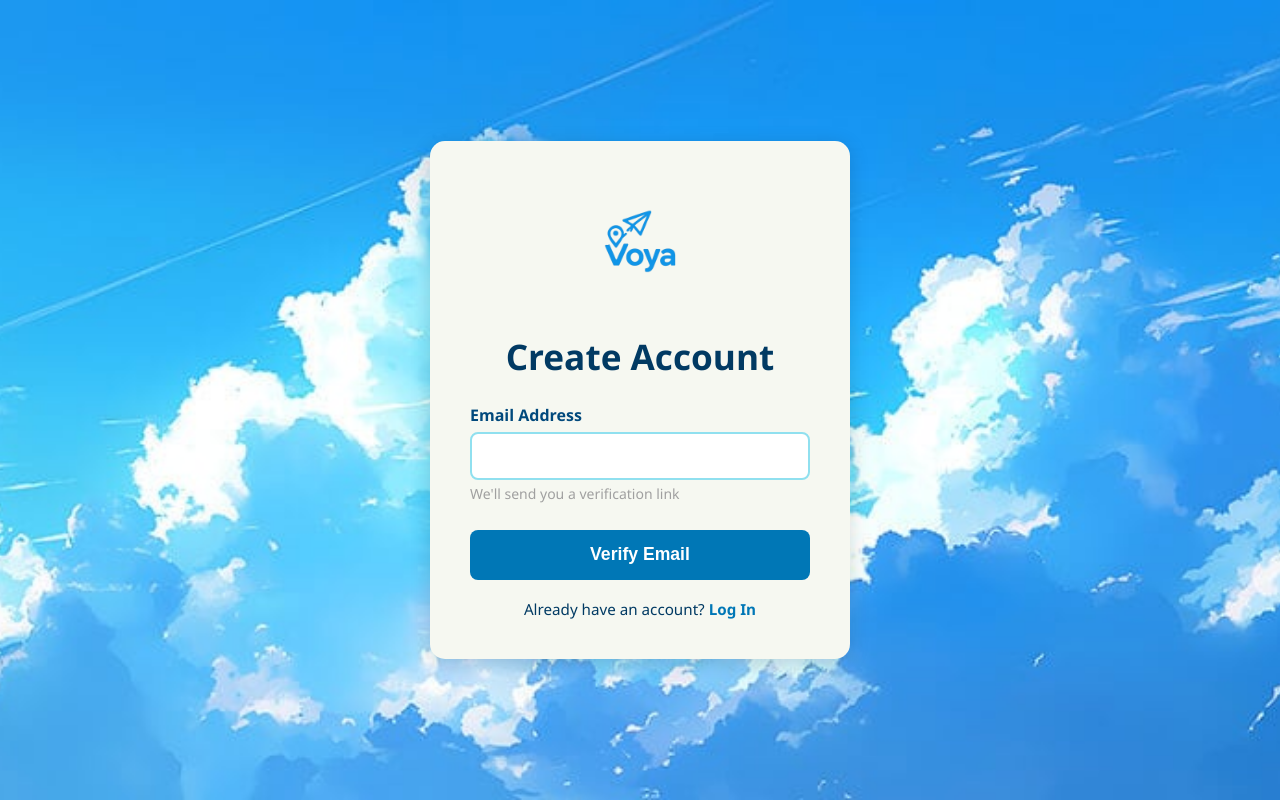
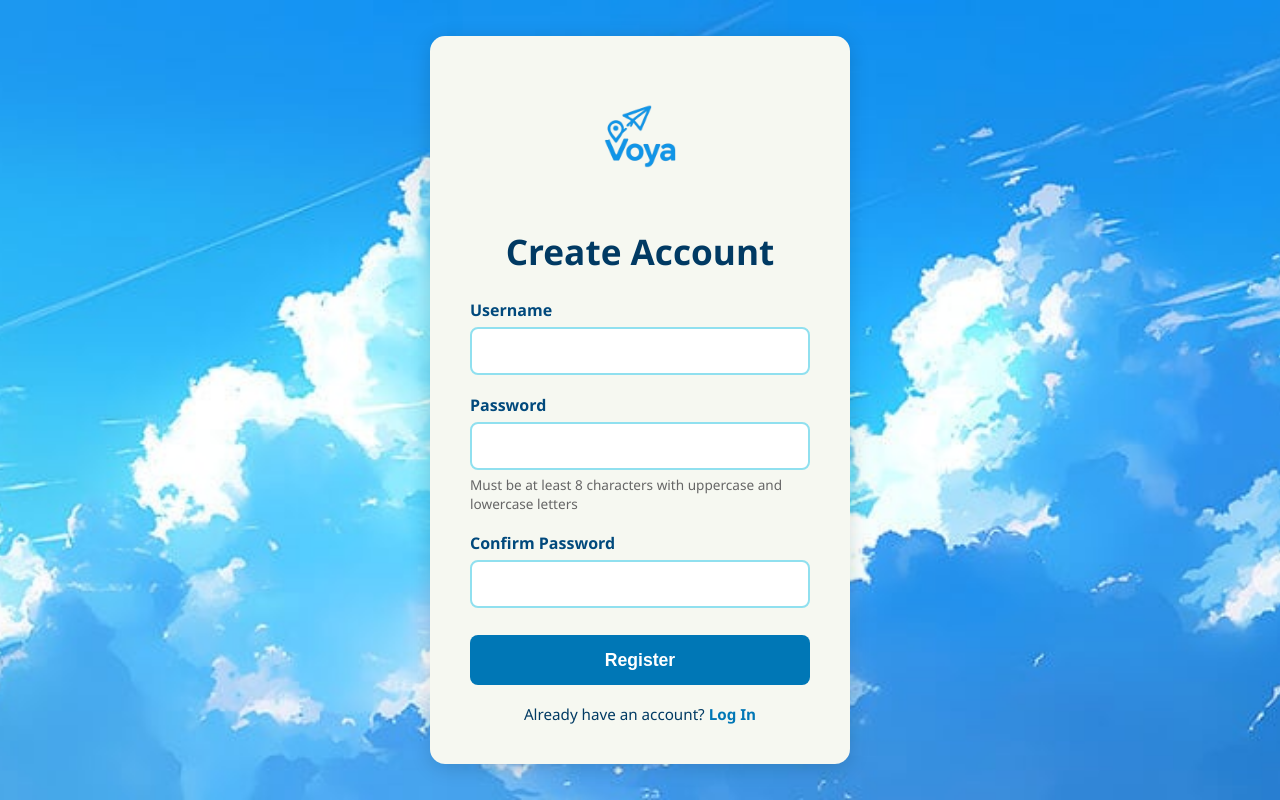
Before and after one commit to Shujimaki/voya, a Flask app: page /register in a window 1280 px wide. Run offline with Flask 3, Linux system fonts and the light colour scheme.

Commit message:
Branch out of Fixed Developer

```diff
--- a/app.py
+++ b/app.py
@@ -7,36 +7,9 @@ from datetime import datetime, timedelta
 from functools import wraps
 import re
 import bcrypt
-from flask_mail import Mail, Message
-from itsdangerous import URLSafeTimedSerializer
-from email_validator import validate_email, EmailNotValidError
-from dotenv import load_dotenv
-import logging
-
-# Configure logging
-logging.basicConfig(level=logging.DEBUG)
-logger = logging.getLogger(__name__)
-
-# Load environment variables from .env file
-load_dotenv()
 
 app = Flask(__name__)
 app.secret_key = os.urandom(24)  # Required for session management
-
-# Email configuration
-app.config['MAIL_SERVER'] = 'smtp.gmail.com'
-app.config['MAIL_PORT'] = 587
-app.config['MAIL_USE_TLS'] = True
-app.config['MAIL_USERNAME'] = os.environ.get('MAIL_USERNAME')
-app.config['MAIL_PASSWORD'] = os.environ.get('MAIL_PASSWORD')
-app.config['MAIL_DEFAULT_SENDER'] = os.environ.get('MAIL_USERNAME')
-
-logger.debug(f"Mail username configured: {app.config['MAIL_USERNAME']}")
-if not app.config['MAIL_USERNAME'] or not app.config['MAIL_PASSWORD']:
-    logger.error("Email credentials not found in environment variables!")
-
-mail = Mail(app)
-serializer = URLSafeTimedSerializer(app.secret_key)
 
 def init_db():
     create_db = not os.path.exists(DB_NAME)
@@ -45,16 +18,12 @@ def init_db():
     c = conn.cursor()
 
     if create_db:
-        # Create users table with nullable username for the email verification step
+        # Create users table
         c.execute('''
             CREATE TABLE IF NOT EXISTS users (
                 id INTEGER PRIMARY KEY AUTOINCREMENT,
-                username TEXT UNIQUE,
-                email TEXT NOT NULL UNIQUE,
-                password TEXT,
-                email_verified BOOLEAN DEFAULT 0,
-                verification_token TEXT,
-                token_expiry TIMESTAMP
+                username TEXT NOT NULL UNIQUE,
+                password TEXT NOT NULL
             )
         ''')
 
@@ -98,57 +67,6 @@ def init_db():
         ''')
 
         conn.commit()
-    else:
-        # Ensure all tables exist and have the correct schema
-        try:
-            # Check if users table needs email verification columns
-            c.execute("PRAGMA table_info(users)")
-            columns = {row[1] for row in c.fetchall()}
-
-            if 'email_verified' not in columns:
-                c.execute("ALTER TABLE users ADD COLUMN email_verified BOOLEAN DEFAULT 0")
-            if 'verification_token' not in columns:
-                c.execute("ALTER TABLE users ADD COLUMN verification_token TEXT")
-            if 'token_expiry' not in columns:
-                c.execute("ALTER TABLE users ADD COLUMN token_expiry TIMESTAMP")
-
-            # Ensure other tables exist
-            c.execute('''CREATE TABLE IF NOT EXISTS trips (
-                id INTEGER PRIMARY KEY AUTOINCREMENT,
-                user_id INTEGER NOT NULL,
-                destination TEXT NOT NULL,
-                arrival_date TEXT NOT NULL,
-                departure_date TEXT NOT NULL,
-                FOREIGN KEY (user_id) REFERENCES users(id) ON DELETE CASCADE
-            )''')
-
-            c.execute('''CREATE TABLE IF NOT EXISTS stops (
-                id INTEGER PRIMARY KEY AUTOINCREMENT,
-                trip_id INTEGER NOT NULL,
-                user_id INTEGER NOT NULL,
-                action TEXT NOT NULL,
-                time TEXT NOT NULL,
-                date TEXT NOT NULL,
-                destination TEXT NOT NULL,
-                route TEXT NOT NULL,
-                FOREIGN KEY (trip_id) REFERENCES trips(id) ON DELETE CASCADE,
-                FOREIGN KEY (user_id) REFERENCES users(id) ON DELETE CASCADE
-            )''')
-
-            c.execute('''CREATE TABLE IF NOT EXISTS route_steps (
-                id INTEGER PRIMARY KEY AUTOINCREMENT,
-                stop_id INTEGER NOT NULL,
-                step_order INTEGER NOT NULL,
-                step_text TEXT NOT NULL,
-                FOREIGN KEY (stop_id) REFERENCES stops(id) ON DELETE CASCADE
-            )''')
-
-            conn.commit()
-        except sqlite3.OperationalError as e:
-            # If anything goes wrong, log the error but don't crash
-            logger.error(f"Database migration failed: {str(e)}")
-            conn.rollback()
-
     conn.close()
 
 # Database configuration
@@ -249,58 +167,6 @@ def is_valid_password(password):
         return False
     return True
 
-def send_verification_email(email):
-    try:
-        token = serializer.dumps(email, salt='email-verification')
-        verification_link = url_for('verify_email', token=token, _external=True)
-
-        msg = Message('Verify your email address',
-                     recipients=[email])
-        msg.body = f'''Please verify your email address by clicking the following link:
-{verification_link}
-
-This link will expire in 24 hours.
-'''
-        mail.send(msg)
-        logger.debug(f"Verification email sent to {email}")
-        return token
-    except Exception as e:
-        logger.error(f"Failed to send verification email: {str(e)}")
-        raise
-
-def is_valid_email(email):
-    try:
-        validation = validate_email(email, check_deliverability=True)
-        return True, validation.normalized
-    except EmailNotValidError as e:
-        return False, str(e)
-
-@app.route('/verify-email/<token>')
-def verify_email(token):
-    try:
-        email = serializer.loads(token, salt='email-verification', max_age=86400)  # 24 hours
-        conn = get_db_connection()
-        c = conn.cursor()
-
-        # First check if the token matches a user
-        c.execute("SELECT verification_token FROM users WHERE email = ? AND verification_token = ?",
-                 (email, token))
-        user = c.fetchone()
-        if not user:
-            logger.error("Invalid or expired token")
-            return render_template('email_verification_error.html')
-
-        # Update the user's verification status but keep the token for registration completion
-        c.execute("UPDATE users SET email_verified = 1 WHERE email = ?", (email,))
-        conn.commit()
-        conn.close()
-
-        # Pass the token to the registration completion page
-        return redirect(url_for('register', token=token))
-    except Exception as e:
-        logger.error(f"Email verification failed: {str(e)}")
-        return render_template('email_verification_error.html')
-
 @app.route('/login', methods=['GET', 'POST'])
 def login():
     # Redirect if already logged in
@@ -309,31 +175,26 @@ def login():
         return redirect_response
 
     if request.method == 'POST':
-        identifier = request.form.get('identifier')  # Can be username or email
+        username = request.form.get('username')
         password = request.form.get('password')
 
-        if not identifier or not password:
+        if not username or not password:
             return render_template('login.html', error='All fields are required')
 
         conn = get_db_connection()
         c = conn.cursor()
-
-        # Check if identifier is username or email
-        c.execute("SELECT id, username, password, email_verified FROM users WHERE username = ? OR email = ?",
-                 (identifier, identifier))
+        # Use parameterized query to prevent SQL injection
+        c.execute("SELECT id, password FROM users WHERE username = ?", (username,))
         user = c.fetchone()
         conn.close()
 
-        if user and user[3] == 0:  # email not verified
-            return render_template('login.html', error='Please verify your email address first')
-
-        if user and bcrypt.checkpw(password.encode('utf-8'), user[2]):
+        if user and bcrypt.checkpw(password.encode('utf-8'), user[1]):
             session.clear()  # Clear any existing session first
             session['user_id'] = user[0]
-            session['username'] = user[1]
+            session['username'] = username
             session.permanent = True  # Make session persistent
             return redirect(url_for('dashboard'))
-        return render_template('login.html', error='Invalid username/email or password')
+        return render_template('login.html', error='Invalid username or password')
 
     return render_template('login.html')
 
@@ -345,97 +206,49 @@ def register():
         return redirect_response
 
     if request.method == 'POST':
-        if 'verify_email' in request.form:
-            # Step 1: Email verification
-            email = request.form.get('email')
-            logger.debug(f"Processing email verification for: {email}")
+        username = request.form.get('username')
+        password = request.form.get('password')
+        confirm_password = request.form.get('confirm_password')
 
-            is_valid, normalized_email = is_valid_email(email)
-            if not is_valid:
-                logger.debug(f"Invalid email: {normalized_email}")
-                return render_template('register.html', error=normalized_email)
+        if not username or not password or not confirm_password:
+            return render_template('register.html', error='All fields are required')
 
-            conn = get_db_connection()
-            c = conn.cursor()
-            try:
-                c.execute("SELECT id FROM users WHERE email = ?", (normalized_email,))
-                if c.fetchone():
-                    logger.debug(f"Email already registered: {normalized_email}")
-                    return render_template('register.html', error='Email already registered')
+        if password != confirm_password:
+            return render_template('register.html', error='Passwords do not match')
 
-                token = send_verification_email(normalized_email)
-                expiry = datetime.now() + timedelta(days=1)
+        if not is_valid_password(password):
+            return render_template('register.html',
+                                error='Password must be at least 8 characters long and contain uppercase and lowercase letters')
 
-                c.execute("INSERT INTO users (email, verification_token, token_expiry) VALUES (?, ?, ?)",
-                         (normalized_email, token, expiry))
-                conn.commit()
-                logger.debug(f"User record created with verification token for: {normalized_email}")
+        conn = get_db_connection()
+        c = conn.cursor()
 
-                return render_template('verify_email_sent.html', email=normalized_email)
-            except Exception as e:
-                logger.error(f"Error in email verification: {str(e)}")
-                conn.rollback()
-                return render_template('register.html', error='Failed to send verification email')
-            finally:
-                conn.close()
+        try:
+            # Check if username exists using parameterized query
+            c.execute("SELECT id FROM users WHERE username = ?", (username,))
+            if c.fetchone():
+                return render_template('register.html', error='Username already exists')
 
-        else:
-            # Step 2: Complete registration after email verification
-            username = request.form.get('username')
-            password = request.form.get('password')
-            confirm_password = request.form.get('confirm_password')
-            token = request.form.get('token')
+            # Hash password and create new user
+            hashed = bcrypt.hashpw(password.encode('utf-8'), bcrypt.gensalt())
+            c.execute("INSERT INTO users (username, password) VALUES (?, ?)",
+                     (username, hashed))
+            conn.commit()
 
-            logger.debug(f"Processing registration completion for token: {token}")
+            # Set up secure session
+            session.clear()
+            session['user_id'] = c.lastrowid
+            session['username'] = username
+            session.permanent = True
 
-            if not username or not password or not confirm_password:
-                return render_template('register.html', token=token, error='All fields are required')
+            return redirect(url_for('dashboard'))
+        except Exception as e:
+            conn.rollback()
+            return render_template('register.html', error='Registration failed')
+        finally:
+            conn.close()
 
-            if password != confirm_password:
-                return render_template('register.html', token=token, error='Passwords do not match')
-
-            if not is_valid_password(password):
-                return render_template('register.html', token=token,
-                                    error='Password must be at least 8 characters long and contain uppercase and lowercase letters')
-
-            conn = get_db_connection()
-            c = conn.cursor()
-
-            try:
-                c.execute("SELECT id, email FROM users WHERE verification_token = ?", (token,))
-                user = c.fetchone()
-                if not user:
-                    logger.debug("Invalid or expired verification token")
-                    return render_template('register.html', error='Invalid verification token')
-
-                c.execute("SELECT id FROM users WHERE username = ?", (username,))
-                if c.fetchone():
-                    return render_template('register.html', token=token, error='Username already exists')
-
-                hashed = bcrypt.hashpw(password.encode('utf-8'), bcrypt.gensalt())
-                c.execute("""UPDATE users
-                           SET username = ?, password = ?, email_verified = 1,
-                               verification_token = NULL, token_expiry = NULL
-                           WHERE id = ?""",
-                         (username, hashed, user[0]))
-                conn.commit()
-                logger.debug(f"Registration completed for user: {username}")
-
-                session.clear()
-                session['user_id'] = user[0]
-                session['username'] = username
-                session.permanent = True
-
-                return redirect(url_for('dashboard'))
-            except Exception as e:
-                logger.error(f"Error in registration completion: {str(e)}")
-                conn.rollback()
-                return render_template('register.html', token=token, error='Registration failed')
-            finally:
-                conn.close()
-
-    token = request.args.get('token')
-    return render_template('register.html', token=token)
+    return render_template('register.html')
 
 @app.route('/logout')
 def logout():
--- a/requirements.txt
+++ b/requirements.txt
@@ -2,8 +2,3 @@ Flask==2.3.3
 Flask-Session
 gunicorn
 bcrypt
-Flask-Mail
-itsdangerous
-PyJWT
-email-validator
-python-dotenv
--- a/static/styles.css
+++ b/static/styles.css
@@ -1642,50 +1642,6 @@ input[type="text"] {
     text-decoration: underline;
 }
 
-/* Email verification styles */
-.verification-message {
-    text-align: center;
-    margin: 1.5rem 0;
-    padding: 1rem;
-    border-radius: 8px;
-    background-color: rgba(255, 255, 255, 0.1);
-}
-
-.verification-message strong {
-    color: #4a9eff;
-}
-
-.verification-message.success {
-    border-left: 4px solid #4CAF50;
-}
-
-.verification-message.error {
-    border-left: 4px solid #f44336;
-}
-
-.verification-message ul {
-    text-align: left;
-    margin: 1rem 0;
-    padding-left: 1.5rem;
-}
-
-.verification-message li {
-    margin: 0.5rem 0;
-    color: #e0e0e0;
-}
-
-.email-hint {
-    display: block;
-    margin-top: 0.25rem;
-    font-size: 0.875rem;
-    color: #a0a0a0;
-}
-
-.auth-actions {
-    margin-top: 2rem;
-    text-align: center;
-}
-
 /* Footer Styles */
 .site-footer {
     background-color: #013A63;
--- a/templates/login.html
+++ b/templates/login.html
@@ -22,8 +22,8 @@
             {% endif %}
             <form method="post" class="auth-form" id="login-form">
                 <div class="form-group">
-                    <label for="identifier">Email or Username</label>
-                    <input type="text" id="identifier" name="identifier" required autocomplete="off">
+                    <label for="username">Username</label>
+                    <input type="text" id="username" name="username" required autocomplete="off">
                 </div>
                 <div class="form-group">
                     <label for="password">Password</label>
--- a/templates/register.html
+++ b/templates/register.html
@@ -20,25 +20,7 @@
             {% if error %}
             <div class="auth-error">{{ error }}</div>
             {% endif %}
-
-            {% if not token %}
-            <!-- Step 1: Email Verification -->
             <form method="post" class="auth-form" id="register-form">
-                <input type="hidden" name="verify_email" value="1">
-                <div class="form-group">
-                    <label for="email">Email Address</label>
-                    <input type="email" id="email" name="email" required autocomplete="off">
-                    <small class="email-hint">We'll send you a verification link</small>
-                </div>
-                <button type="submit" class="auth-btn" id="submit-btn">Verify Email</button>
-                <div class="auth-alt">
-                    Already have an account? <a href="{{ url_for('login') }}">Log In</a>
-                </div>
-            </form>
-            {% else %}
-            <!-- Step 2: Complete Registration -->
-            <form method="post" class="auth-form" id="register-form">
-                <input type="hidden" name="token" value="{{ token }}">
                 <div class="form-group">
                     <label for="username">Username</label>
                     <input type="text" id="username" name="username" required autocomplete="off">
@@ -52,12 +34,11 @@
                     <label for="confirm_password">Confirm Password</label>
                     <input type="password" id="confirm_password" name="confirm_password" required>
                 </div>
-                <button type="submit" class="auth-btn" id="submit-btn">Complete Registration</button>
+                <button type="submit" class="auth-btn" id="submit-btn">Register</button>
                 <div class="auth-alt">
                     Already have an account? <a href="{{ url_for('login') }}">Log In</a>
                 </div>
             </form>
-            {% endif %}
         </div>
     </div>
     <script>
@@ -83,7 +64,6 @@
                 return;
             }
 
-            {% if token %}
             // Basic password validation
             const password = document.getElementById('password').value;
             const confirmPassword = document.getElementById('confirm_password').value;
@@ -101,7 +81,6 @@
                 alert('Password must be at least 8 characters and contain uppercase and lowercase letters');
                 return;
             }
-            {% endif %}
 
             // Disable form during submission
             isSubmitting = true;
```
Also changed, not shown: templates/email_verification_error.html (deleted, +0 -35 lines), templates/email_verified.html (deleted, +0 -30 lines), templates/verify_email_sent.html (deleted, +0 -31 lines), voya.db, 1 other file.
